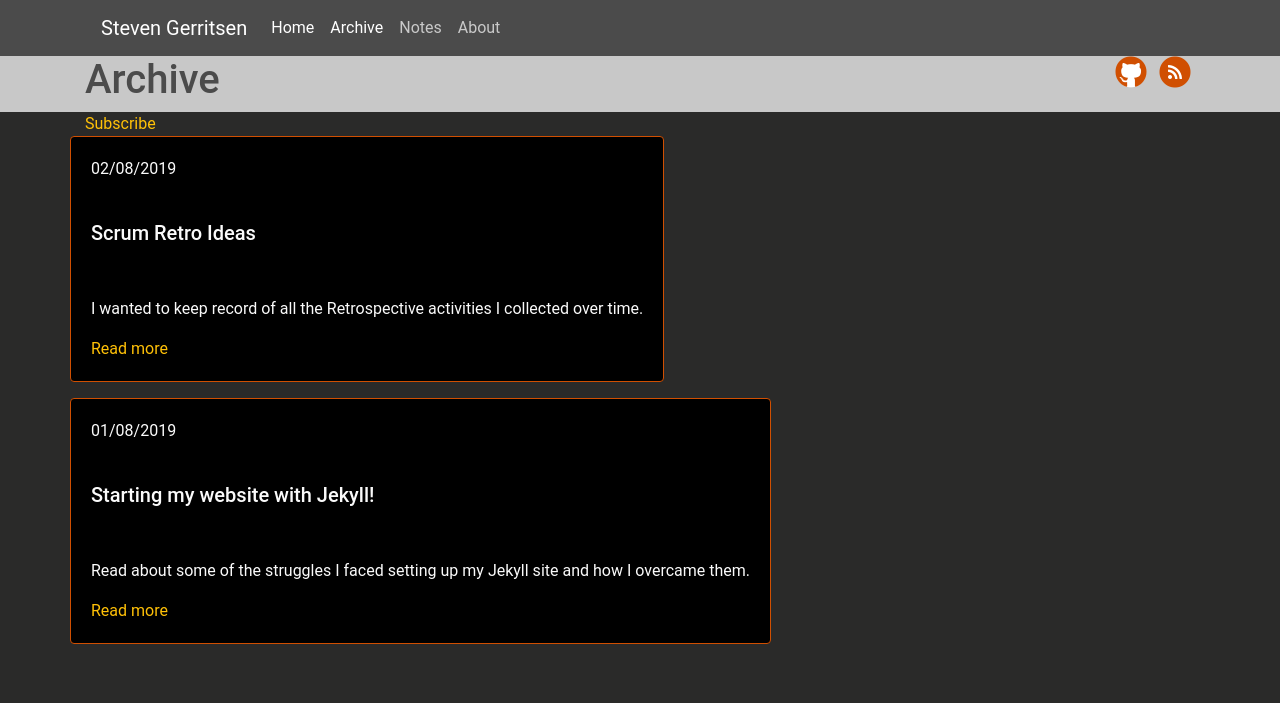
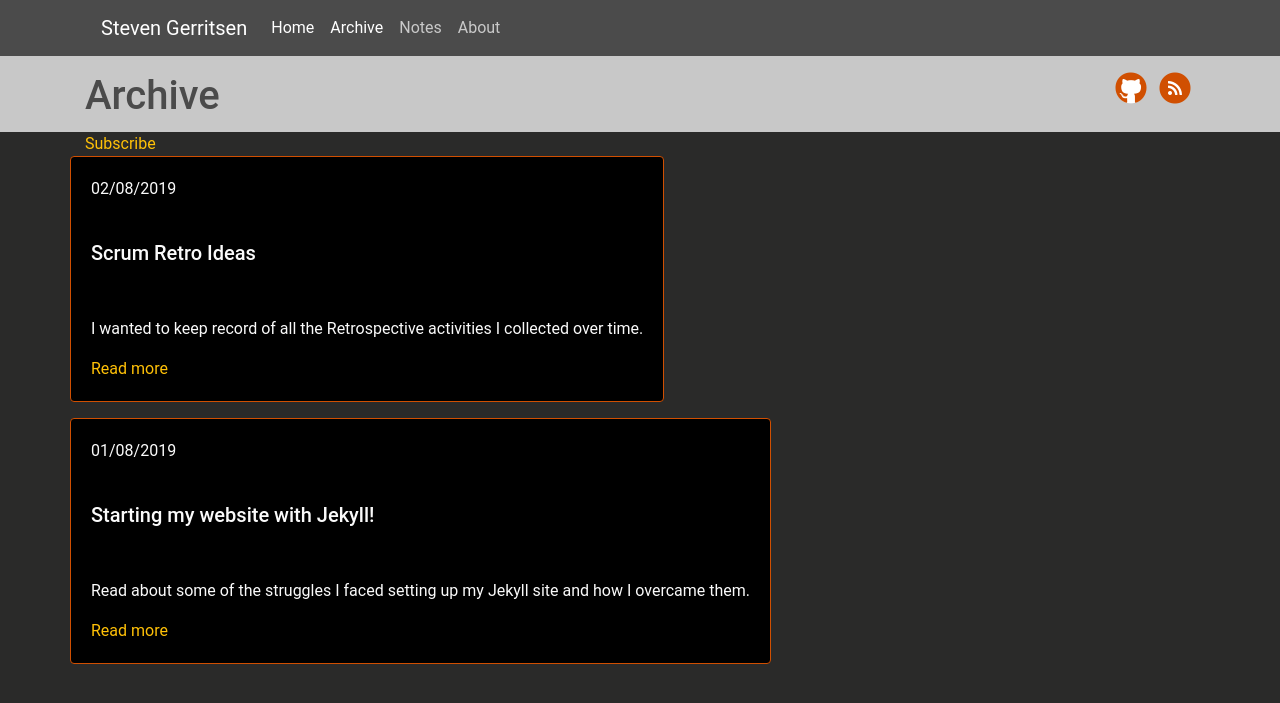
Before and after one commit to Steeff0/steeff0.github.io, a Jekyll site: the page built from pages/archive.html, in a window 1280 px wide. Shown: the top 703 px of the page. Built offline with Jekyll 4.4.1, drawn with Linux system fonts in a browser that asks for light colours; some web fonts are replaced.

Commit message:
Change title-bar

```diff
--- a/_includes/title-bar.html
+++ b/_includes/title-bar.html
@@ -1,4 +1,4 @@
-<header class="bg-light text-dark ">
+<header class="bg-light text-dark pb-1 pt-3">
     <div class="container d-flex">
         <h1>{{ page.title | escape }}</h1>
         {%- if page.date or page.author -%}
```
